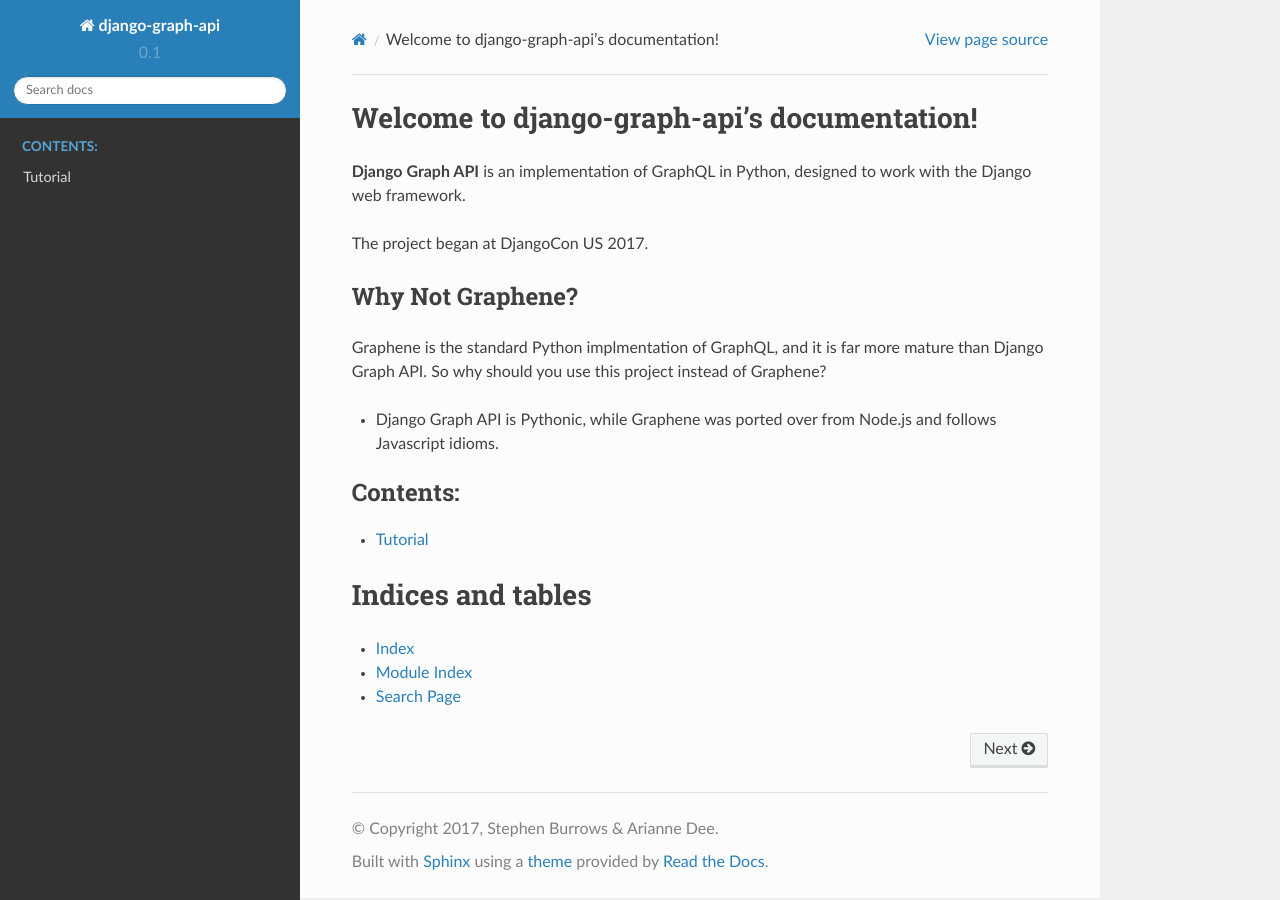
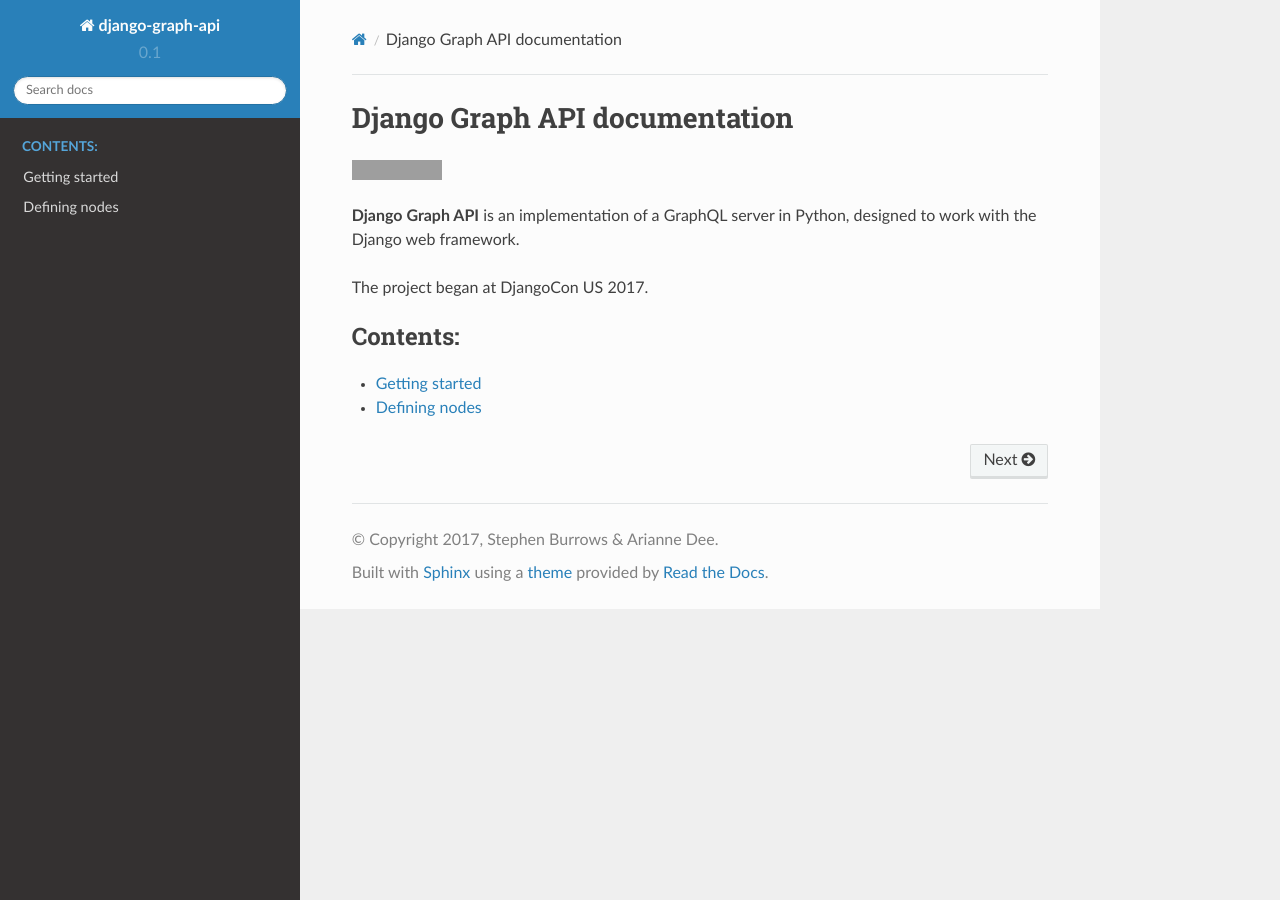
Before and after one commit to django-graph-api/django-graph-api, a Sphinx documentation site: the page built from docs/index.rst, in a window 1280 px wide. Built offline with Sphinx 7.4.7 and the Read the Docs theme 2.0.0, drawn with Linux system fonts in a browser that asks for light colours; grey boxes are pictures that could not be loaded.

Commit message:
Start filling out the getting started instructions

```diff
--- a/docs/conf.py
+++ b/docs/conf.py
@@ -113,6 +113,9 @@
     ]
 }
 
+# If true, links to the reST sources are added to the pages.
+html_show_sourcelink = False
+
 
 # -- Options for HTMLHelp output ------------------------------------------
 
--- a/docs/index.rst
+++ b/docs/index.rst
@@ -3,33 +3,22 @@
    You can adapt this file completely to your liking, but it should at least
    contain the root `toctree` directive.
 
-Welcome to django-graph-api's documentation!
+Django Graph API documentation
 ============================================
 
-**Django Graph API** is an implementation of GraphQL in Python, designed to work with the Django web framework.
+.. image:: https://badges.gitter.im/django-graph-api/Lobby.svg
+   :alt: Join the chat at https://gitter.im/django-graph-api/Lobby
+   :target: https://gitter.im/django-graph-api/Lobby?utm_source=badge&utm_medium=badge&utm_campaign=pr-badge&utm_content=badge
+
+
+**Django Graph API** is an implementation of a GraphQL server in Python, designed to work with the Django web framework.
 
 The project began at DjangoCon US 2017.
-
-Why Not Graphene?
-++++++++++++++++++++++++++++++++++++++++++++
-
-Graphene is the standard Python implmentation of GraphQL, and it is far more mature than Django Graph API. So why should you use this project instead of Graphene?
-
-* Django Graph API is Pythonic, while Graphene was ported over from Node.js and follows Javascript idioms.
-
 
 
 .. toctree::
    :maxdepth: 2
    :caption: Contents:
 
-   tutorial
-
-
-
-Indices and tables
-==================
-
-* :ref:`genindex`
-* :ref:`modindex`
-* :ref:`search`
+   getting_started
+   define_nodes
--- a/docs/tutorial.rst
+++ /dev/null
@@ -1,4 +0,0 @@
-Tutorial
-============================================
-
-todo: Create tutorial
```
Also changed, not shown: docs/define_nodes.rst (added, +34 -0 lines), docs/getting_started.rst (added, +23 -0 lines).
